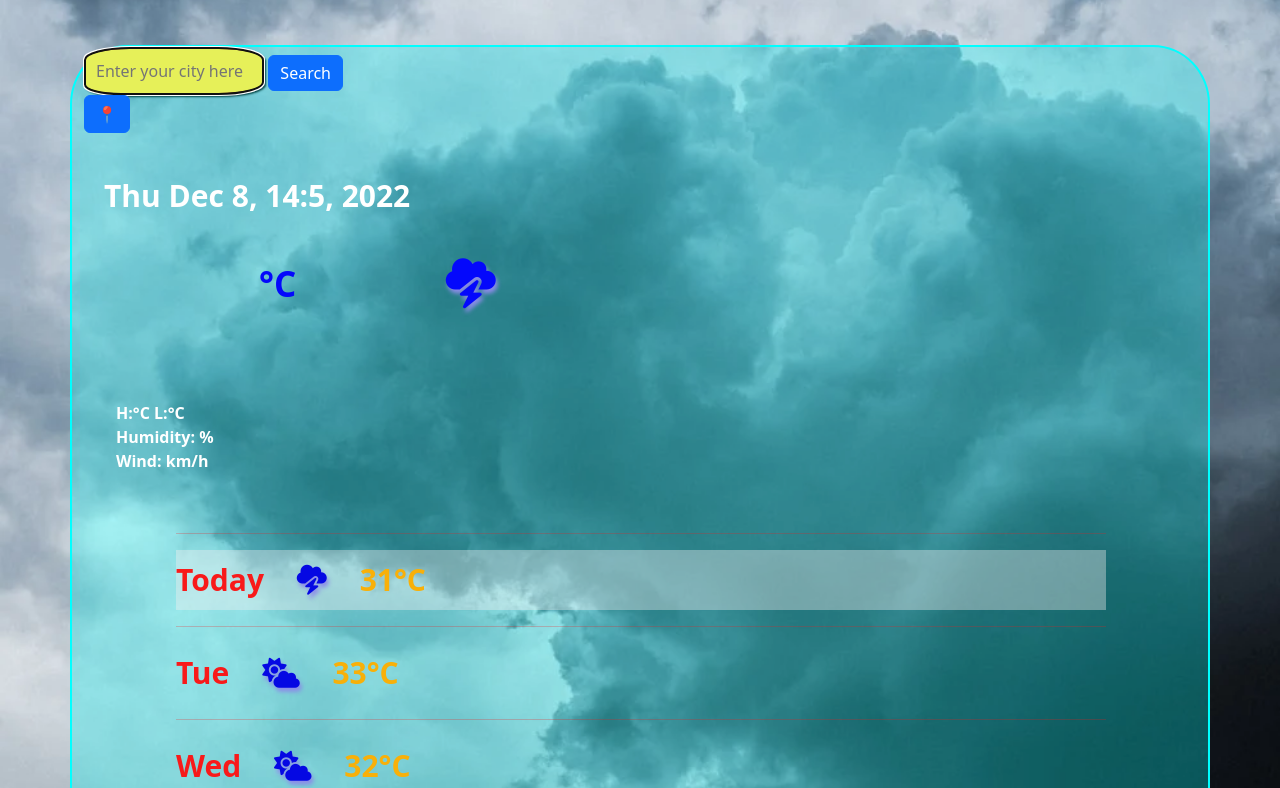
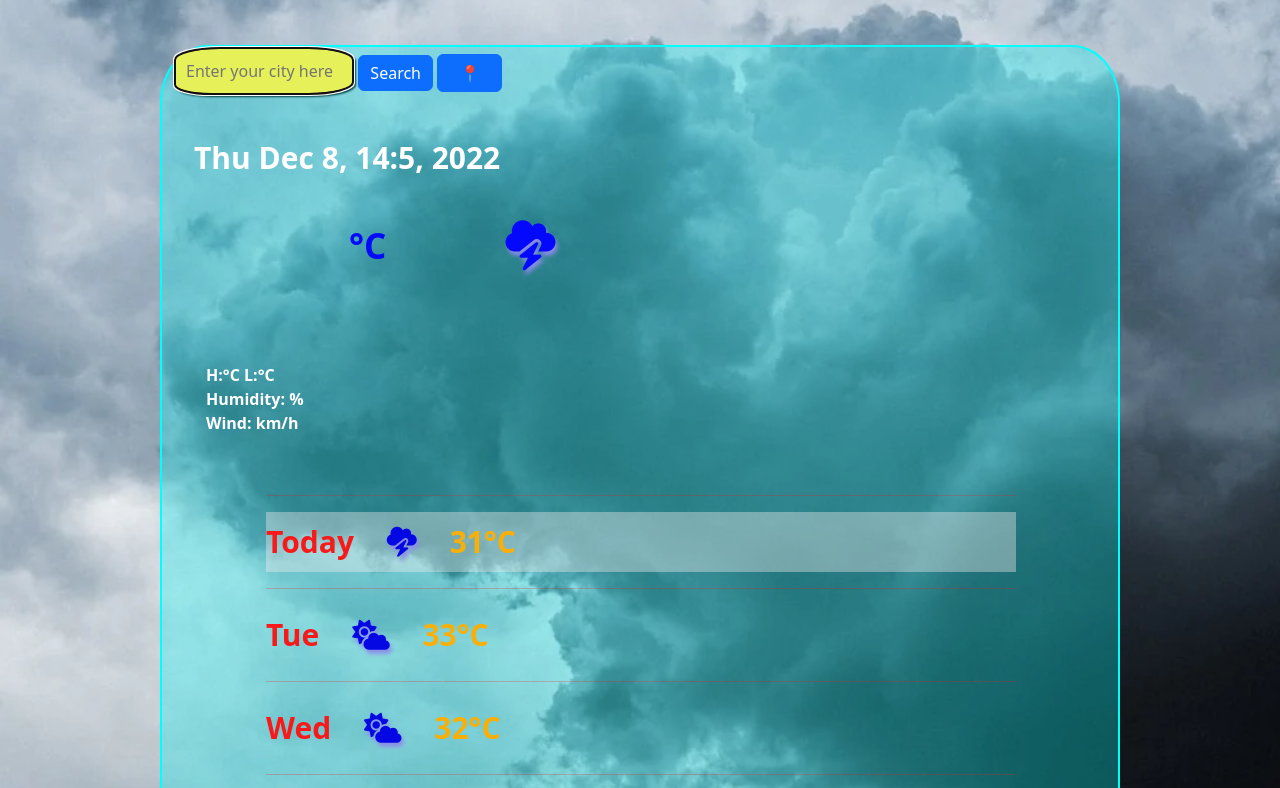
Before and after one commit to temi-kuye/my-main-weather-app, a plain HTML site: page index.html in a window 1280 px wide. Shown: the top 788 px of the page. Drawn offline with nearby package versions, Linux system fonts and the light colour scheme; no server answers.

Commit message:
formatted the look of the form

```diff
--- a/index.html
+++ b/index.html
@@ -14,18 +14,19 @@
     <script src="https://cdn.jsdelivr.net/npm/axios@1.1.2/dist/axios.min.js"></script>
   </head>
   <body>
-    <div class="container">
+    <div class="container col-9">
       <form>
-        <div class="search-bar" id="search-form">
+        <div class="search-bar col-5" id="search-form">
           <input
             type="city"
             id="search-city"
             placeholder="Enter your city here"
             autofocus
           />
-          <a href="" type="submit" class="btn btn-primary" id="srch">Search</a>
+          <a href="" type="submit" class="btn btn-primary col-2" id="srch">Search</a>
+          <a href="" class="btn btn-primary col-2" id="btn">📍</a>
         </div>
-        <a href="" class="btn btn-primary" id="btn">📍</a>
+
       </form>
       <div class="location">
         <div id="place"></div>
```
